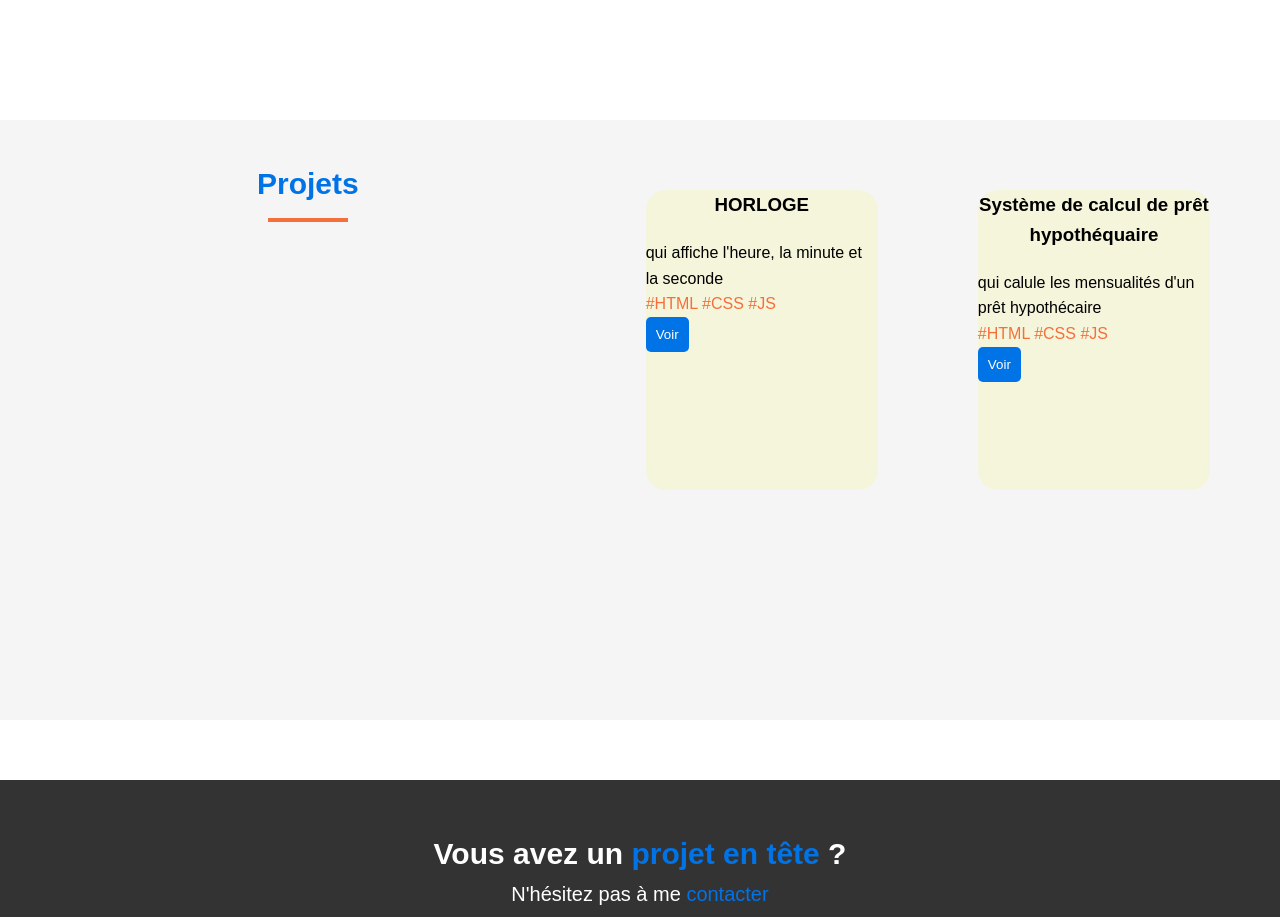
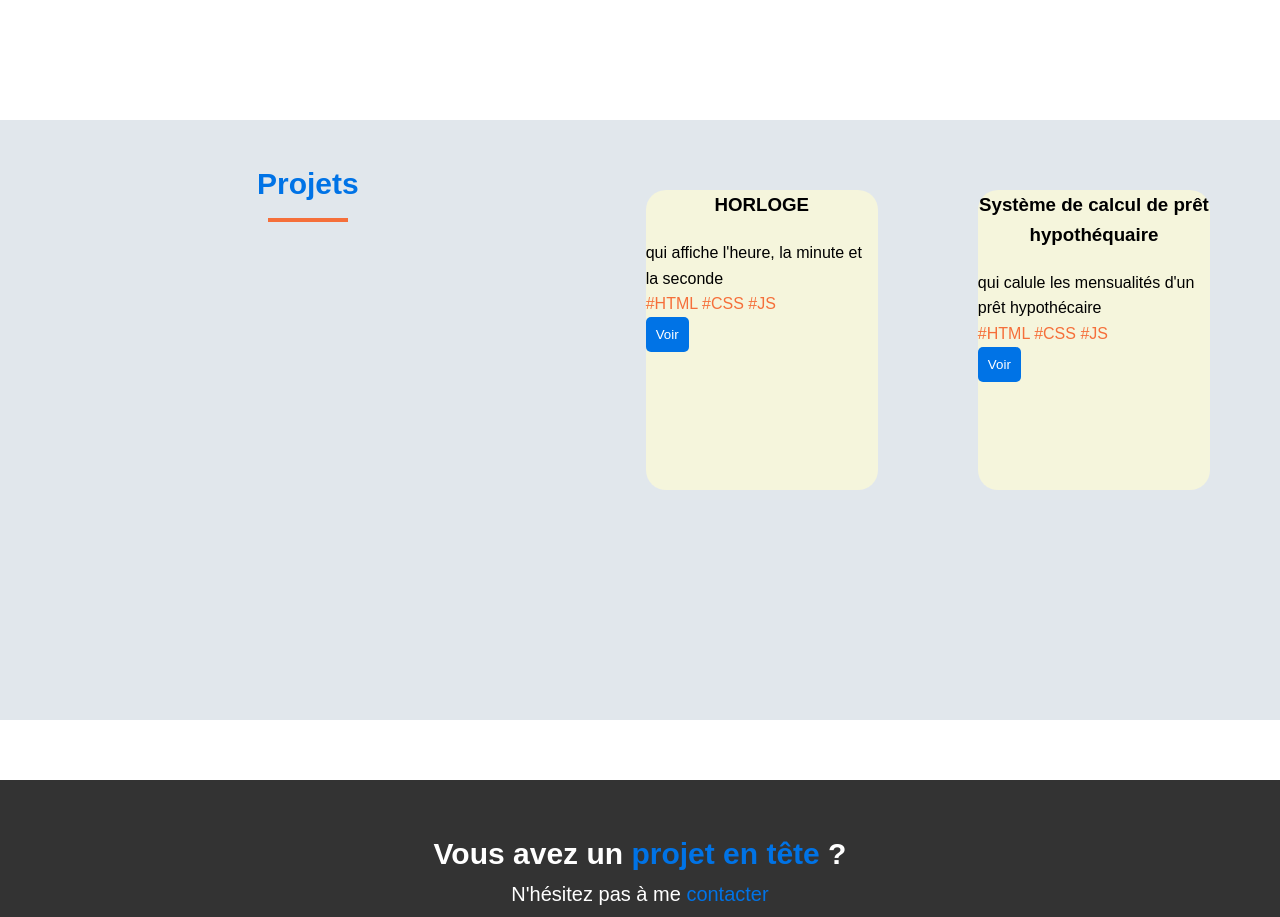
Before and after one commit to Michelle-HATO/Projet-Final-D-Clic, a plain HTML site: page index.html in a window 1280 px wide. Shown: the part 2240-3157 px from the top of the page. Drawn offline with Linux system fonts and the light colour scheme.

Commit message:
Update styles.css

```diff
--- a/styles.css
+++ b/styles.css
@@ -216,7 +216,7 @@ progress{
 /* SECTION PROJETS */
 .projets{
     position: relative;
-    background-color: whitesmoke;
+    background-color: rgb(225, 231, 236);;
     padding: 20px;
     height: 75vh;
     margin-top: 60px;
```
